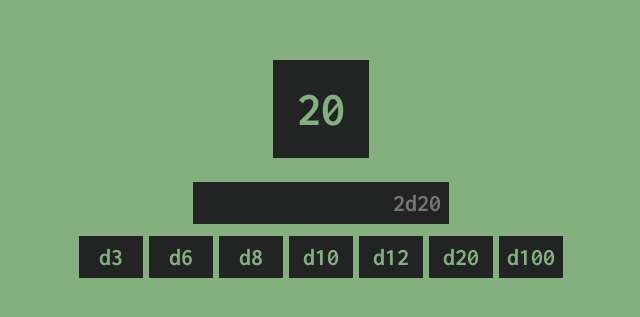
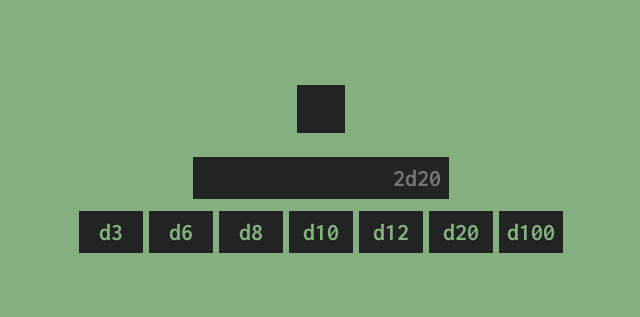
Before and after one commit to Virkkunen/dice, a React (Create React App) app: page / in a window 1280 px wide. Shown: the part 231-548 px from the top of the page, without its empty margins (319-959 px from the left). Built offline with nearby package versions, Linux system fonts and the light colour scheme.

Commit message:
button logic progress

```diff
--- a/src/components/DiceGroup.jsx
+++ b/src/components/DiceGroup.jsx
@@ -1,12 +1,20 @@
 import React from "react";
+import useRoll from "../hooks/useRoll";
 
 export default function DiceGroup() {
+  const { rollDice } = useRoll();
+
+  const handleClick = ({ target: { value } }) => {
+    rollDice(value);
+    console.log(value)
+  };
+
   return (
     <div className="button-group">
-      <button type="button" className="dice-button" value="3" name="d3">
+      <button onClick={handleClick} type="button" className="dice-button" value="3" name="d3">
         d3
       </button>
-      <button type="button" className="dice-button" value="6" name="d6">
+      <button onClick={handleClick} type="button" className="dice-button" value="6" name="d6">
         d6
       </button>
       <button type="button" className="dice-button" value="8" name="d8">
--- a/src/components/Display.jsx
+++ b/src/components/Display.jsx
@@ -1,7 +1,11 @@
 import React from 'react'
+import { useContext } from 'react'
+import RollsContext from '../context/RollsContext'
 
 export default function Display() {
+  const { rolls } = useContext(RollsContext);
+
   return (
-    <div className='display'>20</div>
+    <div className='display'>{rolls}</div>
   )
 }
--- a/src/context/RollsProvider.jsx
+++ b/src/context/RollsProvider.jsx
@@ -1,9 +1,11 @@
 import React from 'react'
+import useRoll from '../hooks/useRoll'
 import RollsContext from './RollsContext'
 
 export default function RollsProvider({children}) {
+  const { rolls, isRolling } = useRoll();
   return (
-    <RollsContext.Provider>
+    <RollsContext.Provider value={{ rolls, isRolling }}>
       {children}
     </RollsContext.Provider>
   )
--- a/src/hooks/useRoll.js
+++ b/src/hooks/useRoll.js
@@ -13,8 +13,9 @@ function useRoll() {
       thisRoll = Math.floor(Math.random() * face) + 1;
       resultArr.push(thisRoll);
     }
-
+    console.log(resultArr)
     setRolls(resultArr);
+    setIsRolling(false);
   };
 
   return {
```
Also changed, not shown: src/hooks/usePresetRoll.js (added, +14 -0 lines).
